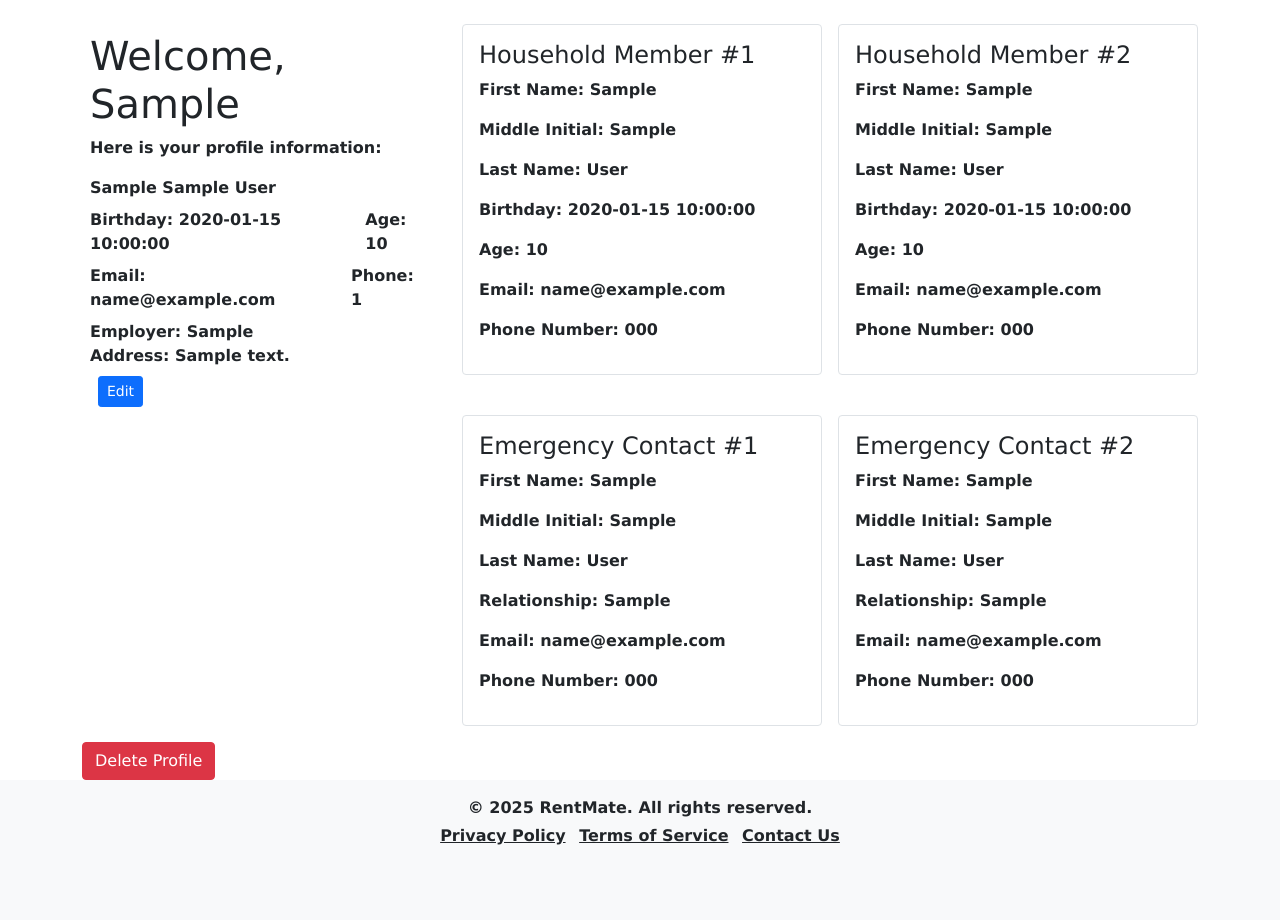
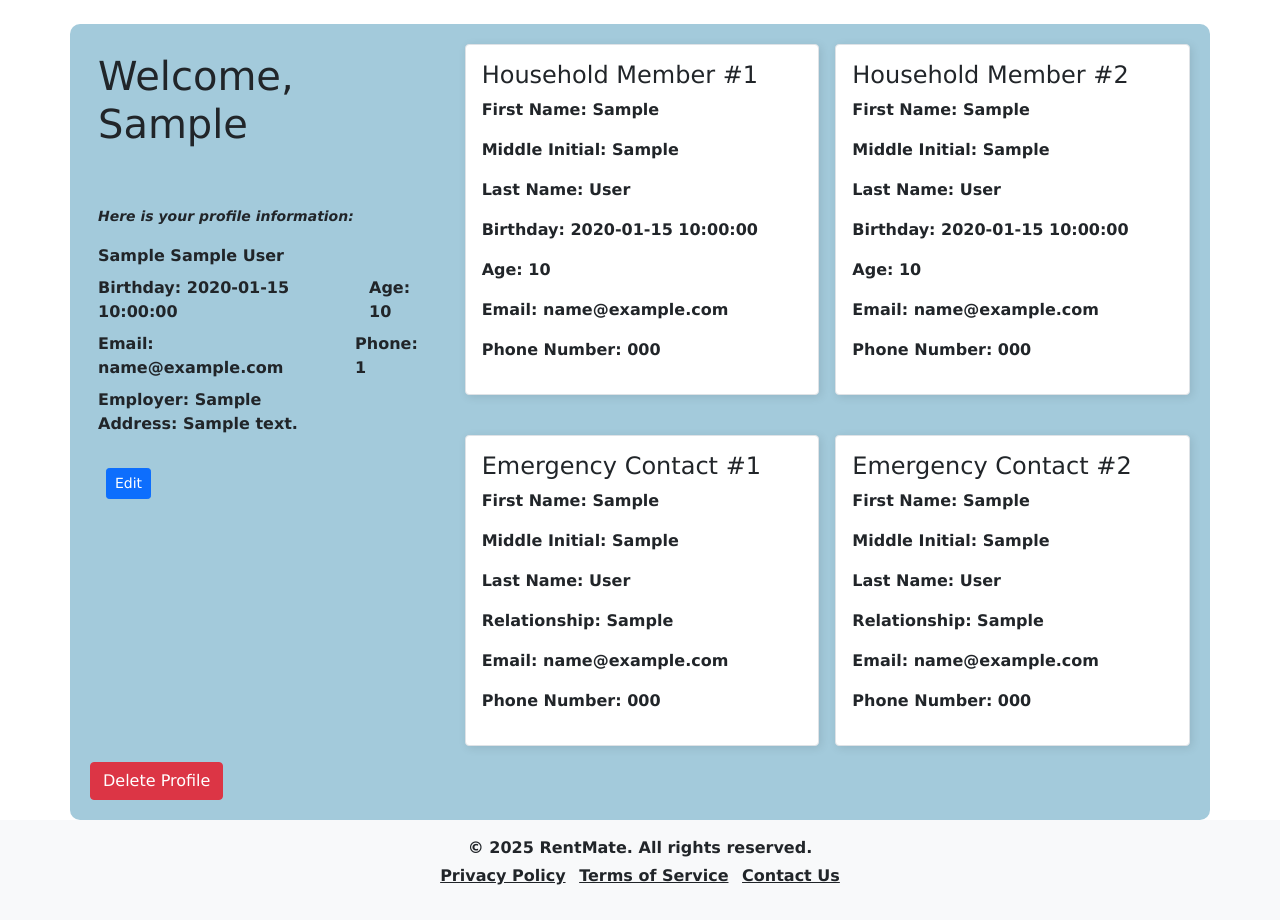
Before and after one commit to Aellantis/tenants-app, a Flask app: template templates/detail_tenant.html in a window 1280 px wide. Shown: the part 56-976 px from the top of the page. Before the commit the page ends 901 px from the top, so only its background shows below. Run offline with Flask 3, Linux system fonts and the light colour scheme; the template is opened without the code that fills it: most values are stand-ins (such as "Sample title", 1, 10 or a date in 2020); some libraries are stand-ins or nearby versions.

Commit message:
edited styling

```diff
--- a/static/styles.css
+++ b/static/styles.css
@@ -43,3 +43,18 @@ body {
 main {
   flex: 1;
 }
+
+/* Profile */
+
+.profile_container {
+  background-color: #A3CADB;
+  padding: 20px;
+  border-radius: 10px;
+}
+
+.info-box {
+  background-color: white;
+  box-shadow: 2px 2px 10px rgba(0, 0, 0, 0.1);
+  padding: 15px;
+  border-radius: 8px;
+}
--- a/templates/detail_tenant.html
+++ b/templates/detail_tenant.html
@@ -2,12 +2,12 @@
 {% block title %} Profile {% endblock %}
 
 {% block content %}
-<div class="container mt-4">
+<div class="container mt-4 profile_container">
     <div class="row">
         <div class="col-md-4">
             <div class="p-2">
-                <h1>Welcome, {{ tenant["user_first_name"] }}</h1>
-                <p>Here is your profile information:</p>
+                <h1>Welcome, {{ tenant["user_first_name"] }}</h1><br /><br />
+                <p><small><em>Here is your profile information:</em></small></p>
 
                 <p class="mb-2">
                     {{ tenant["user_first_name"] }} {{ tenant["user_middle_initial"] }} {{ tenant["user_last_name"] }}
@@ -26,7 +26,7 @@
                 <div class="mb-2">
                     <p class="mb-0">Employer: {{ tenant["current_employer"] }}</p>
                     <p class="mb-0">Address: {{ tenant["employer_address"] }}</p>
-                </div>
+                </div><br />
                 <a href="/edit/{{ tenant['_id'] }}" class="btn btn-sm btn-primary ms-2">Edit</a>
             </div>
         </div>
@@ -34,7 +34,7 @@
         <div class="col-md-8">
             <div class="row g-3">
                 <div class="col-md-6">
-                    <div class="p-3 border rounded">
+                    <div class="p-3 border rounded info-box">
                         <h4>Household Member #1</h4>
                         <p>First Name: {{ tenant["hm_first_name_1"] }}</p>
                         <p>Middle Initial: {{ tenant["hm_m_initial_1"] }}</p>
@@ -46,7 +46,7 @@
                     </div>
                 </div>
                 <div class="col-md-6">
-                    <div class="p-3 border rounded">
+                    <div class="p-3 border rounded info-box">
                         <h4>Household Member #2</h4>
                         <p>First Name: {{ tenant["hm_first_name_2"] }}</p>
                         <p>Middle Initial: {{ tenant["hm_m_initial_2"] }}</p>
@@ -60,7 +60,7 @@
             </div>
             <div class="row g-3 mt-4">
                 <div class="col-md-6">
-                    <div class="p-3 border rounded">
+                    <div class="p-3 border rounded info-box">
                         <h4>Emergency Contact #1</h4>
                         <p>First Name: {{ tenant["er_first_name_1" ]}}</p>
                         <p>Middle Initial: {{ tenant["er_m_initial_1" ]}}</p>
@@ -71,7 +71,7 @@
                     </div>
                 </div>
                 <div class="col-md-6">
-                    <div class="p-3 border rounded">
+                    <div class="p-3 border rounded info-box">
                         <h4>Emergency Contact #2</h4>
                         <p>First Name: {{ tenant["er_first_name_2" ]}}</p>
                         <p>Middle Initial: {{ tenant["er_m_initial_2" ]}}</p>
```
